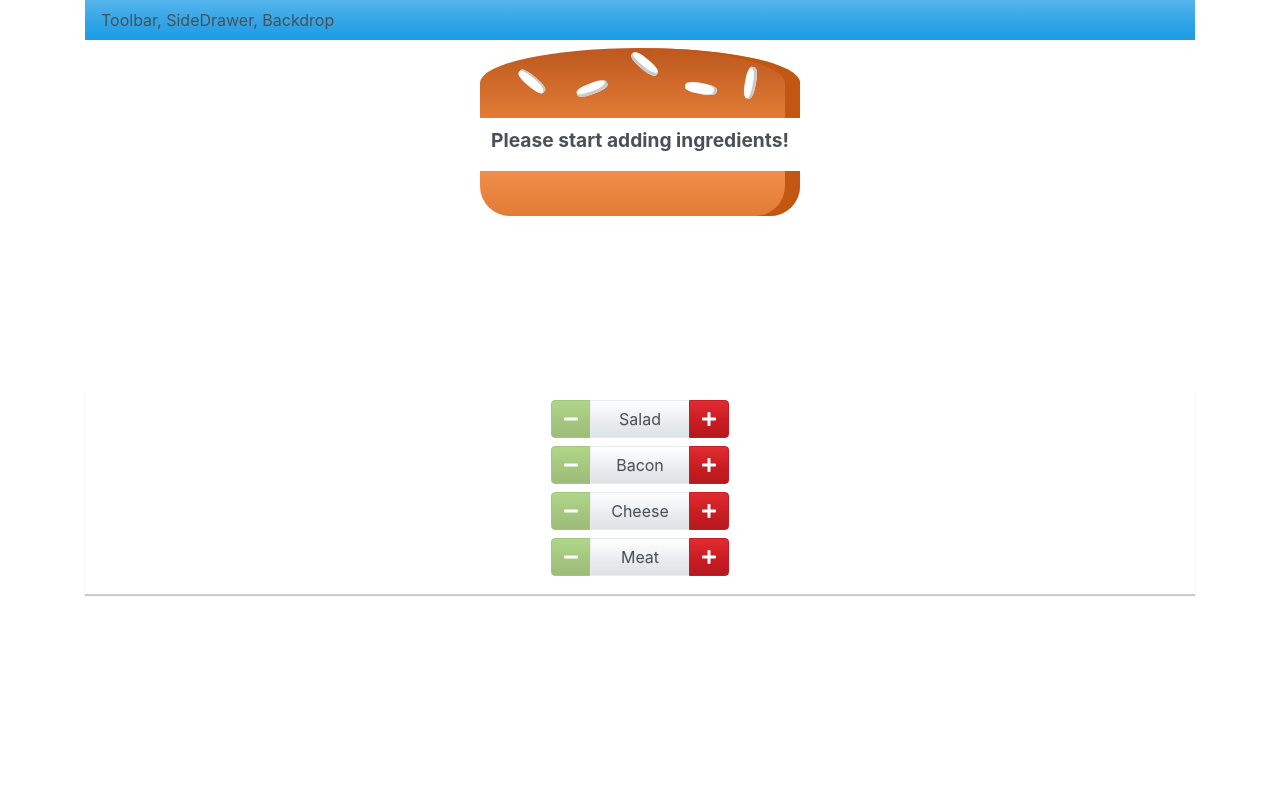
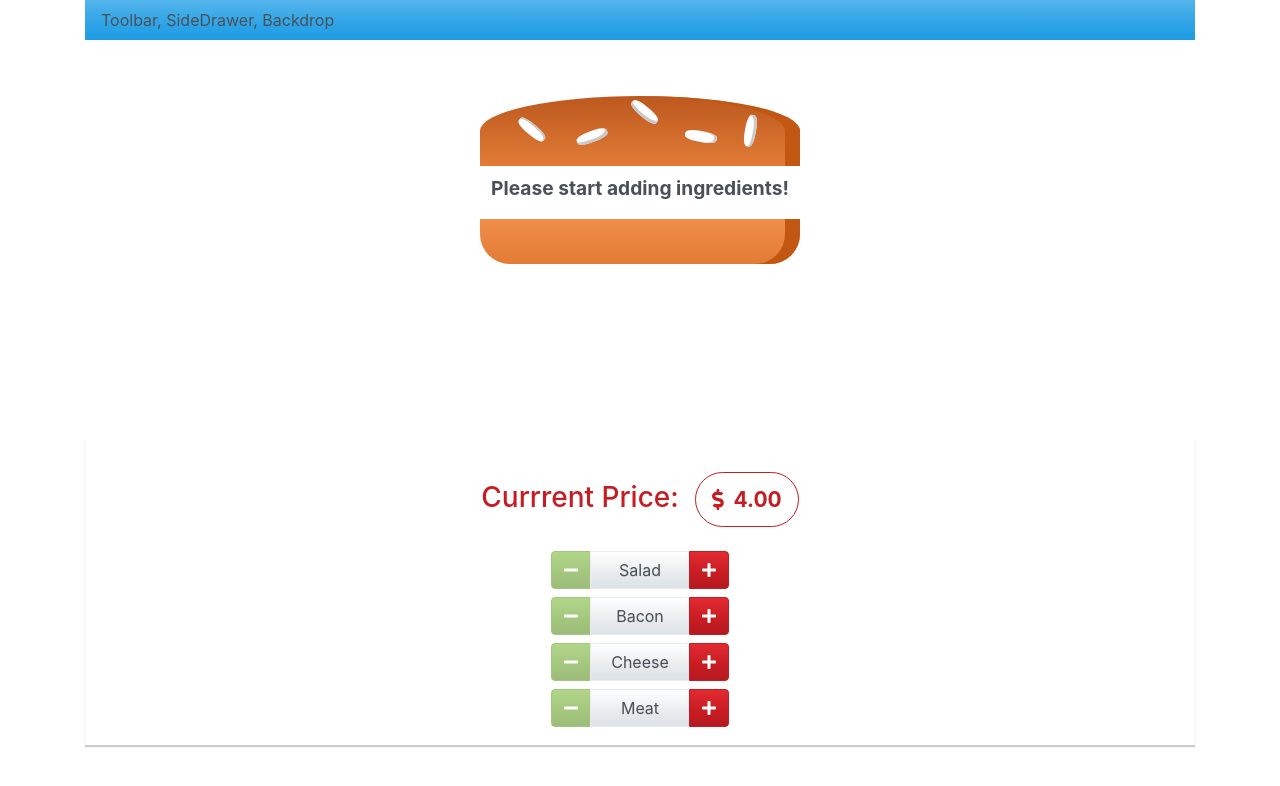
Before and after one commit to HubTicaBB/BurgerBuilder, a React (Create React App) app in the folder client/: page / in a window 1280 px wide. Shown: the top 786 px of the page. Built offline with nearby package versions, Linux system fonts and the light colour scheme.

Commit message:
Add current price info

```diff
--- a/client/src/components/Burger/BuildControls/BuildControls.js
+++ b/client/src/components/Burger/BuildControls/BuildControls.js
@@ -1,6 +1,8 @@
 import React from 'react';
 import './BuildControls.css';
 import BuildControl from './BuildControl/BuildControl';
+import { FontAwesomeIcon } from '@fortawesome/react-fontawesome';
+import { faDollarSign } from '@fortawesome/free-solid-svg-icons'
 
 const controls = [
   { label: 'Salad', type: 'salad' },
@@ -11,6 +13,12 @@ const controls = [
 
 const BuildControls = props => (
   <div className='BuildControls'>
+    <h3 className='m-4 text-danger'>Currrent Price:
+      <span className='badge badge-pill badge-outline-primary border border-danger ml-3 p-3'>
+        <FontAwesomeIcon icon={ faDollarSign } />&nbsp;&nbsp;
+        { props.totalPrice.toFixed(2) }
+      </span>
+    </h3>
     { controls.map(control => (
       <BuildControl
         key={ control.label }
--- a/client/src/components/Layout/Layout.js
+++ b/client/src/components/Layout/Layout.js
@@ -4,7 +4,7 @@ import Aux from '../../hoc/Auxx';
 const Layout = props => (
   <Aux>
     <nav className='navbar navbar-dark bg-primary'>Toolbar, SideDrawer, Backdrop</nav>
-    <main>
+    <main className='mt-5'>
       { props.children }
     </main>
   </Aux>
--- a/client/src/containers/BurgerBuilder/BurgerBuilder.js
+++ b/client/src/containers/BurgerBuilder/BurgerBuilder.js
@@ -35,7 +35,7 @@ class BurgerBuilder extends Component {
     if (updatedIngredients[type] < 1) return;
     updatedIngredients[type] = this.state.ingredients[type] -1;
 
-    const newPrice = this.state.totalPrice + INGREDIENT_PRICES[type];
+    const newPrice = this.state.totalPrice - INGREDIENT_PRICES[type];
 
     this.setState({ ingredients: updatedIngredients, totalPrice: newPrice });
   };
@@ -50,6 +50,7 @@ class BurgerBuilder extends Component {
       <Aux>
         <Burger ingredients={this.state.ingredients} />
         <BuildControls
+          totalPrice={ this.state.totalPrice }
           plusClicked={ this.addIngredientHandler }
           minusClicked={ this.removeIngredientHandler }
           disabled={ disabledButtons }/>
```
